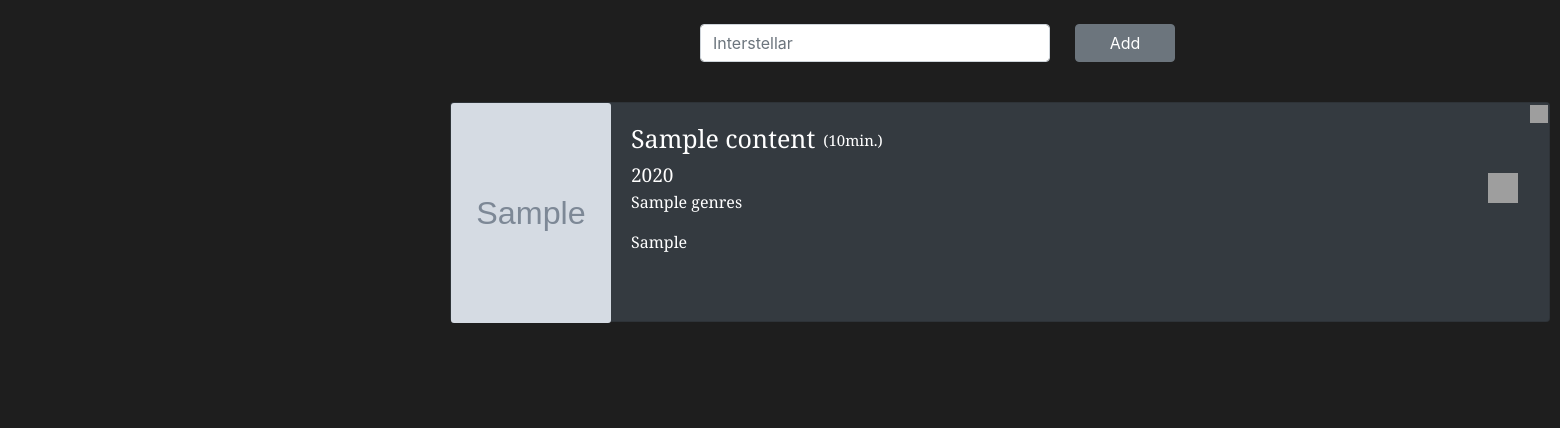
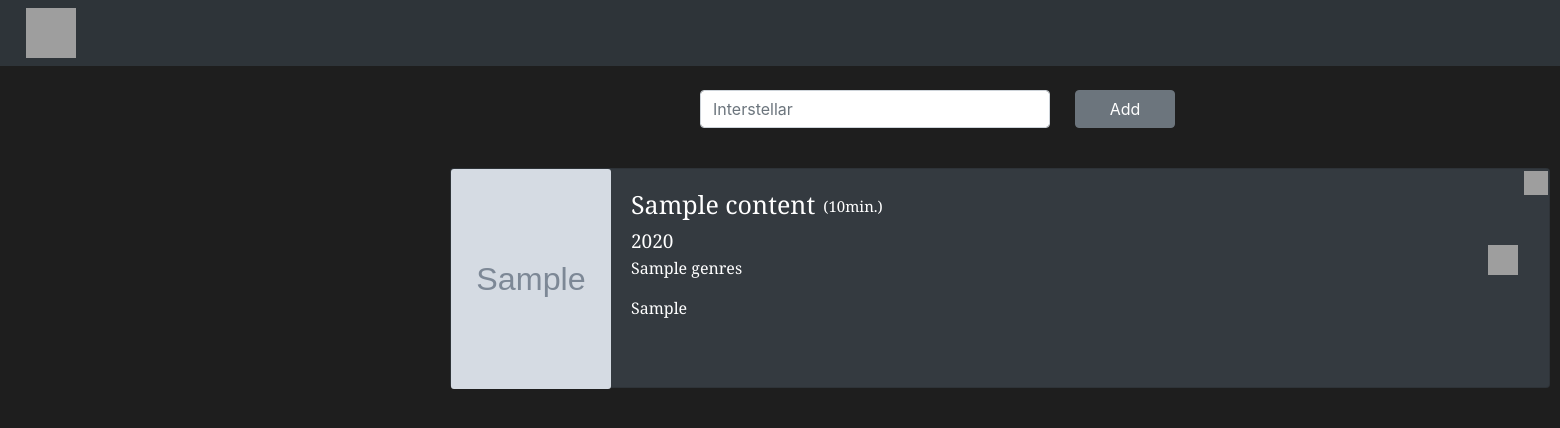
Before and after one commit to deansainer/watch-play-list, a Django app: template organizer_app/templates/organizer_app/organizer.html in a window 1560 px wide. Shown: the top 428 px of the page. Run offline with Django 4.2, Linux system fonts and the light colour scheme; the template is opened without the code that fills it: most values are stand-ins (such as "Sample title", 1, 10 or a date in 2020); grey boxes marked "Sample" are stand-in pictures; data that the repository does not hold is empty; grey boxes are pictures that could not be loaded.

Commit message:
added navbar

```diff
--- a/organizer_app/templates/organizer_app/details.html
+++ b/organizer_app/templates/organizer_app/details.html
@@ -1,7 +1,10 @@
+{% extends 'organizer_app/main.html' %}
 {% load static %}
+
 <link rel="stylesheet" href="https://cdn.jsdelivr.net/npm/bootstrap@4.3.1/dist/css/bootstrap.min.css" integrity="sha384-ggOyR0iXCbMQv3Xipma34MD+dH/1fQ784/j6cY/iJTQUOhcWr7x9JvoRxT2MZw1T" crossorigin="anonymous">
 <link rel="stylesheet" type="text/css" href="{% static 'css/main.css' %}">
 
+{% block body %}
 <div class="container" style="display: flex">
 <img src="{{content.image}}" style="width: 400px; height: 600px; margin-left: 120px; margin-top: 40px" class="card-img-top"/>
 
@@ -16,7 +19,7 @@
       <span class="span1">Duration: </span><span class="span3">{{content.duration}} min.</span><br>
       <span class="span1">Type: </span><span class="span3">{{content.type}}</span><br>
         <a href="https://www.imdb.com/title/{{content.id}}/" target="_blank">
-    <button type="button" style="width: 160px; margin-left: 0px; position: absolute; bottom: 25px;" class="btn btn-secondary">Open in IMDB</button>
+    <button type="button" style="width: 160px; position: absolute; bottom: 25px;" class="btn btn-secondary">Open in IMDB</button>
         </a>
     </blockquote>
   </div>
@@ -28,3 +31,4 @@
     </blockquote>
 
   </div>
+{% endblock %}
--- /dev/null
+++ b/organizer_app/templates/organizer_app/main.html
@@ -0,0 +1,13 @@
+{% load static %}
+<link rel="stylesheet" href="https://cdn.jsdelivr.net/npm/bootstrap@4.3.1/dist/css/bootstrap.min.css" integrity="sha384-ggOyR0iXCbMQv3Xipma34MD+dH/1fQ784/j6cY/iJTQUOhcWr7x9JvoRxT2MZw1T" crossorigin="anonymous">
+<link rel="stylesheet" type="text/css" href="{% static 'css/main.css' %}">
+
+<nav class="navbar navbar-dark custom-bg">
+
+  <div class="nav_icon">
+      <a href="{% url 'home_url' %}"><img src="https://i.ibb.co/CBxjv1D/icons8-movie-100.png" style="width:50px; height:50px; margin-left: 10px" ></a>
+  </div>
+
+</nav>
+{% block body %}
+{% endblock %}
--- a/organizer_app/templates/organizer_app/organizer.html
+++ b/organizer_app/templates/organizer_app/organizer.html
@@ -1,7 +1,10 @@
+{% extends 'organizer_app/main.html' %}
 {% load static %}
+
 <link rel="stylesheet" href="https://cdn.jsdelivr.net/npm/bootstrap@4.3.1/dist/css/bootstrap.min.css" integrity="sha384-ggOyR0iXCbMQv3Xipma34MD+dH/1fQ784/j6cY/iJTQUOhcWr7x9JvoRxT2MZw1T" crossorigin="anonymous">
 <link rel="stylesheet" type="text/css" href="{% static 'css/main.css' %}">
 
+{% block body %}
 <form method="post">
     {% csrf_token %}
     <br>
@@ -31,7 +34,7 @@
 
          <div class="delete-button">
         <a class="delete-button" href="{% url 'delete_url' content.id %}">
-            <img src="https://cdn-icons-png.flaticon.com/128/463/463612.png" style="width:18px;height:18px;">
+            <img src="https://i.ibb.co/Ycz0Qq4/icons8-cancel-48.png" style="width:24px;height:24px;">
         </a>
         </div>
 
@@ -45,6 +48,5 @@
     </div>
     </div>
 </div>
-
-
 {% endfor %}
+{% endblock %}
--- a/organizer_app/urls.py
+++ b/organizer_app/urls.py
@@ -4,7 +4,7 @@
 
 
 urlpatterns = [
-    path('', views.MovieView.as_view()),
+    path('', views.MovieView.as_view(), name='home_url'),
     path('delete/<str:id>', views.delete, name='delete_url'),
     path('details/<str:id>', views.details, name='details_url')
 ]
--- a/static/css/main.css
+++ b/static/css/main.css
@@ -52,9 +52,13 @@
 .delete-button{
     margin-top: 2px;
     margin-bottom: 50px;
-    margin-left: 36px;
+    margin-left: 33px;
 }
 .details-button{
+    margin-top: 10px;
     margin-left: 15px;
     bottom: 10px;
 }
+.custom-bg{
+    background-color: #2E3439;
+}
```
